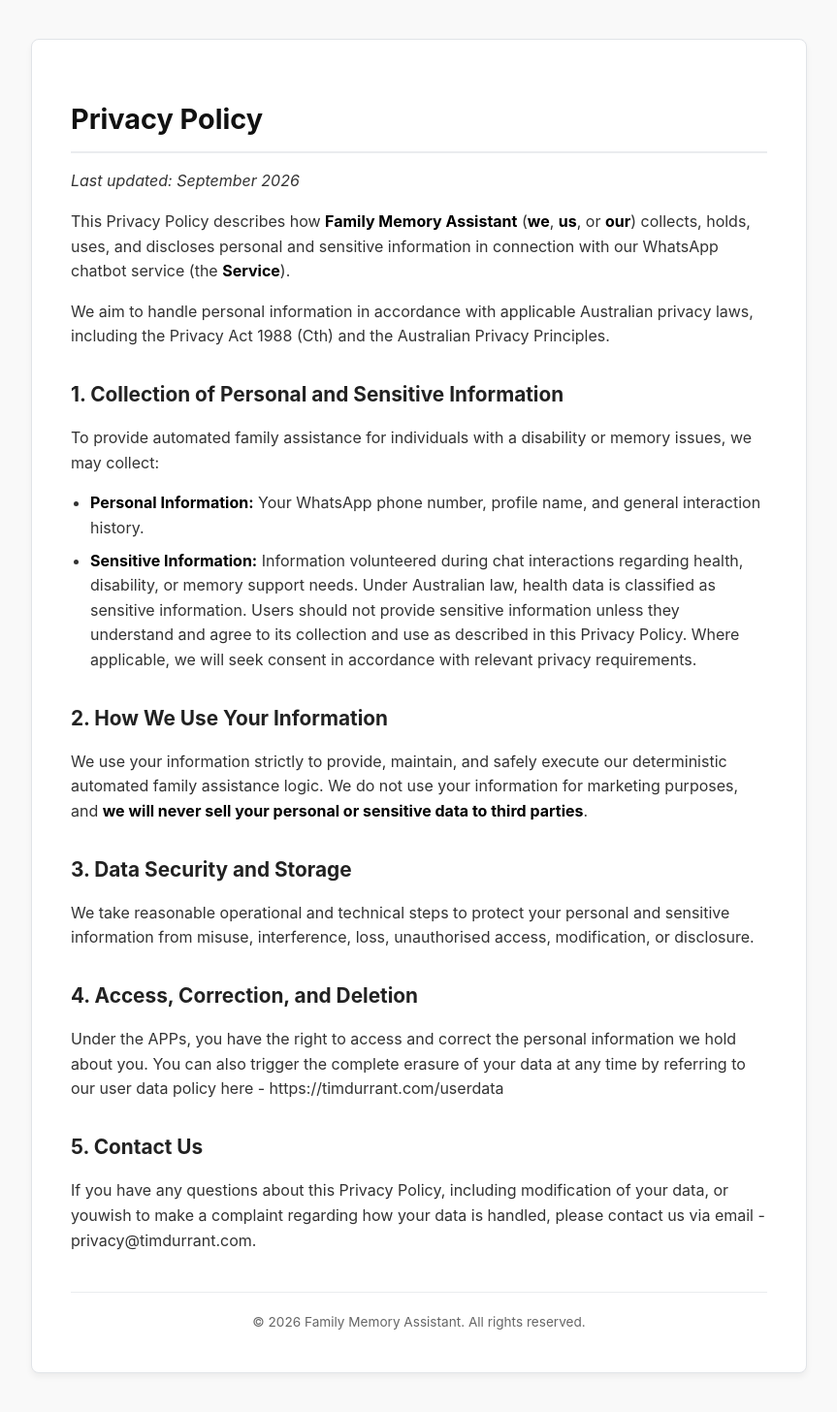
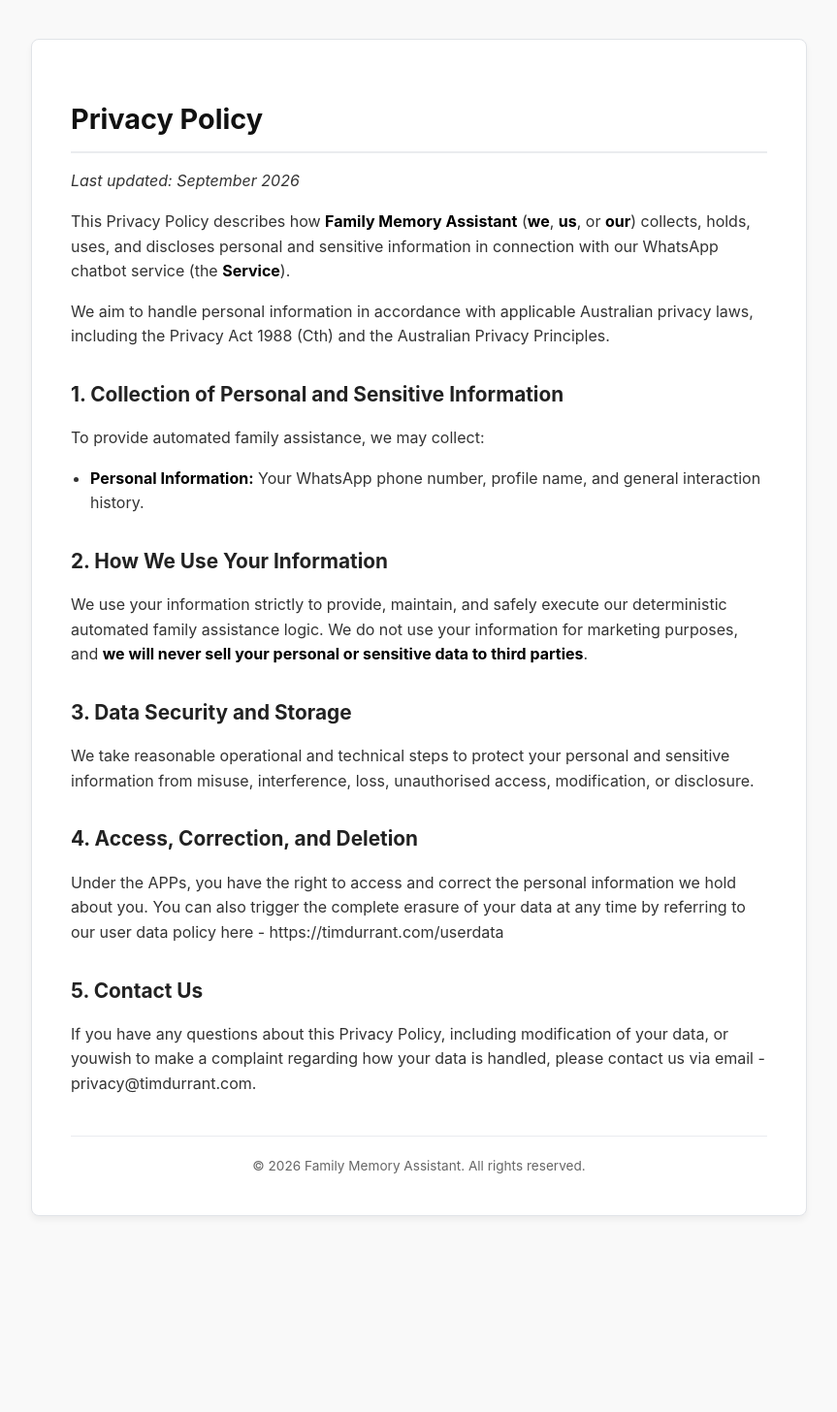
Before and after one commit to tim-durrant/timdurrant.com, a Jekyll site: the page privacy/index.html, which Jekyll copies as it is, in a window 1280 px wide. Shown: the whole page at 97% size, without its empty margins (208-1071 px from the left). Built offline with Jekyll 4.4.1, drawn with Linux system fonts in a browser that asks for light colours; after the commit the page ends 1294 px from its top, so only the background shows below that.

Commit message:
Revise personal information collection statement
Updated the description of personal information collection.

```diff
--- a/privacy/index.html
+++ b/privacy/index.html
@@ -67,10 +67,9 @@
     <p>We aim to handle personal information in accordance with applicable Australian privacy laws, including the Privacy Act 1988 (Cth) and the Australian Privacy Principles.</p>
 
     <h2>1. Collection of Personal and Sensitive Information</h2>
-    <p>To provide automated family assistance for individuals with a disability or memory issues, we may collect:</p>
+    <p>To provide automated family assistance, we may collect:</p>
     <ul>
         <li><strong>Personal Information:</strong> Your WhatsApp phone number, profile name, and general interaction history.</li>
-        <li><strong>Sensitive Information:</strong> Information volunteered during chat interactions regarding health, disability, or memory support needs. Under Australian law, health data is classified as sensitive information. Users should not provide sensitive information unless they understand and agree to its collection and use as described in this Privacy Policy. Where applicable, we will seek consent in accordance with relevant privacy requirements.</li>
     </ul>
 
     <h2>2. How We Use Your Information</h2>
```
